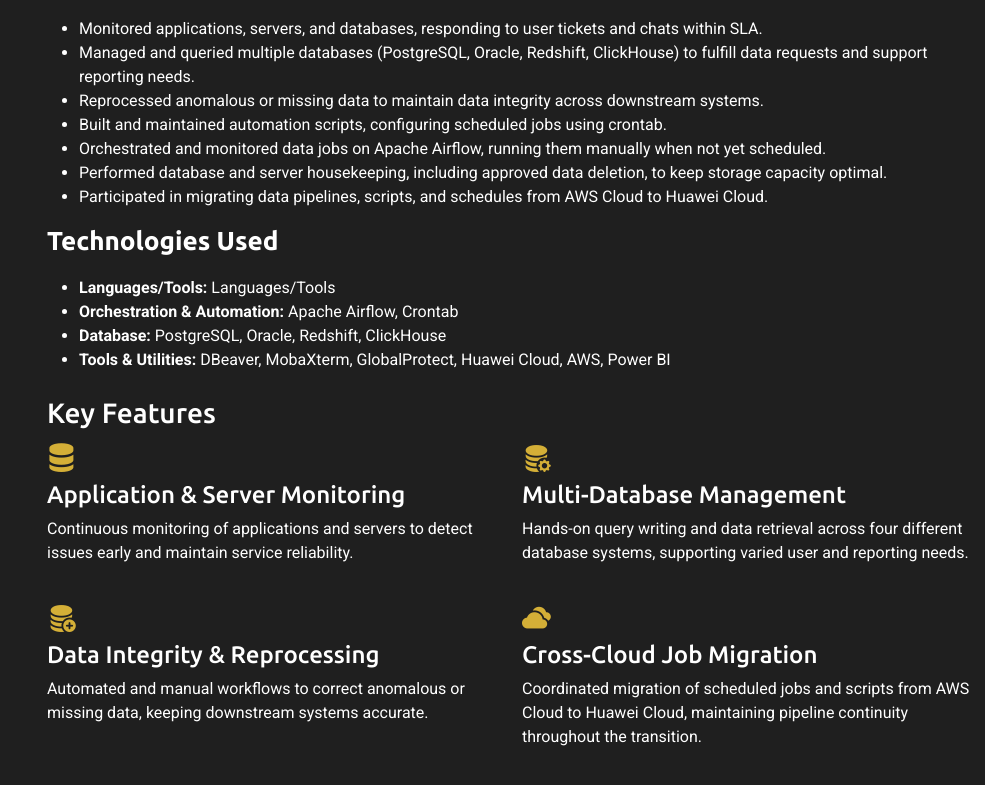
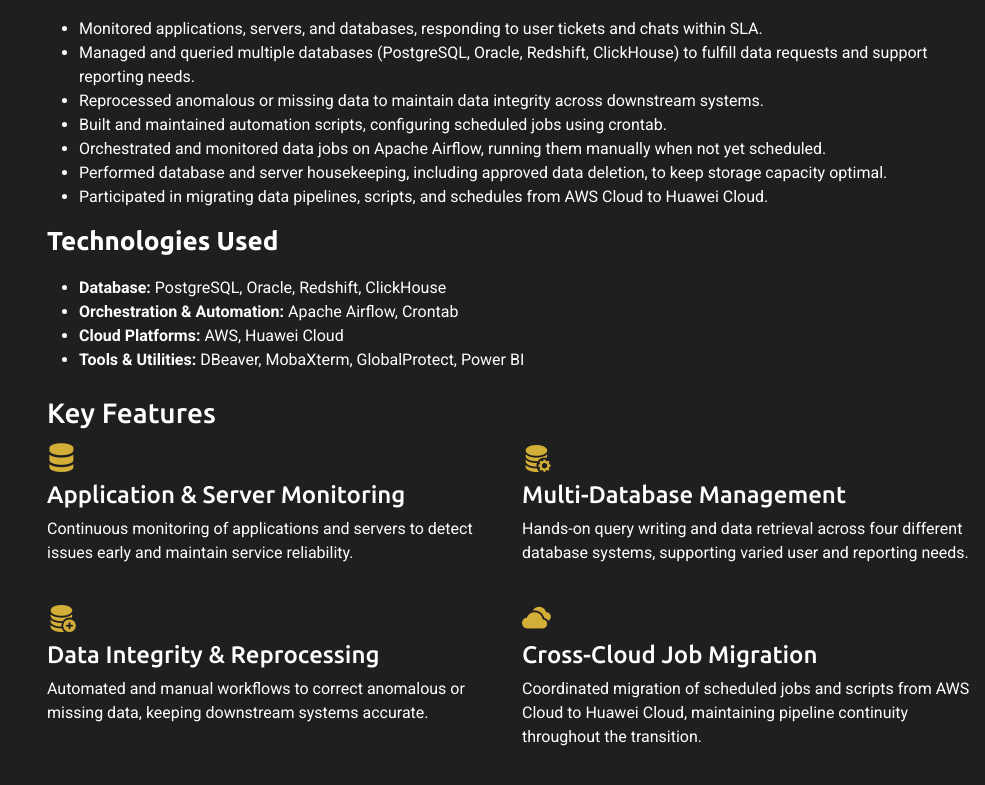
Before and after one commit to MRaihanNurfaisal/Kacamata_konan, a plain HTML site: page portfolio-details-5.html in a window 1280 px wide. Shown: the part 904-1689 px from the top of the page, without its empty margins (295-1280 px from the left). Drawn offline with nearby package versions, Linux system fonts and the light colour scheme.

Commit message:
Update portfolio-details-5.html

```diff
--- a/portfolio-details-5.html
+++ b/portfolio-details-5.html
@@ -182,10 +182,10 @@
 
               <h2>Technologies Used</h2>
               <ul>
-                <li><b>Languages/Tools:</b> Languages/Tools</li>
+                <li><b>Database:</b> PostgreSQL, Oracle, Redshift, ClickHouse</li>
                 <li><b>Orchestration & Automation:</b> Apache Airflow, Crontab</li>
-                <li><b>Database:</b> PostgreSQL, Oracle, Redshift, ClickHouse</li>
-                <li><b>Tools & Utilities:</b> DBeaver, MobaXterm, GlobalProtect, Huawei Cloud, AWS, Power BI</li>
+                <li><b>Cloud Platforms:</b> AWS, Huawei Cloud</li>
+                <li><b>Tools & Utilities:</b> DBeaver, MobaXterm, GlobalProtect, Power BI</li>
               </ul>
             </div>
 
```
